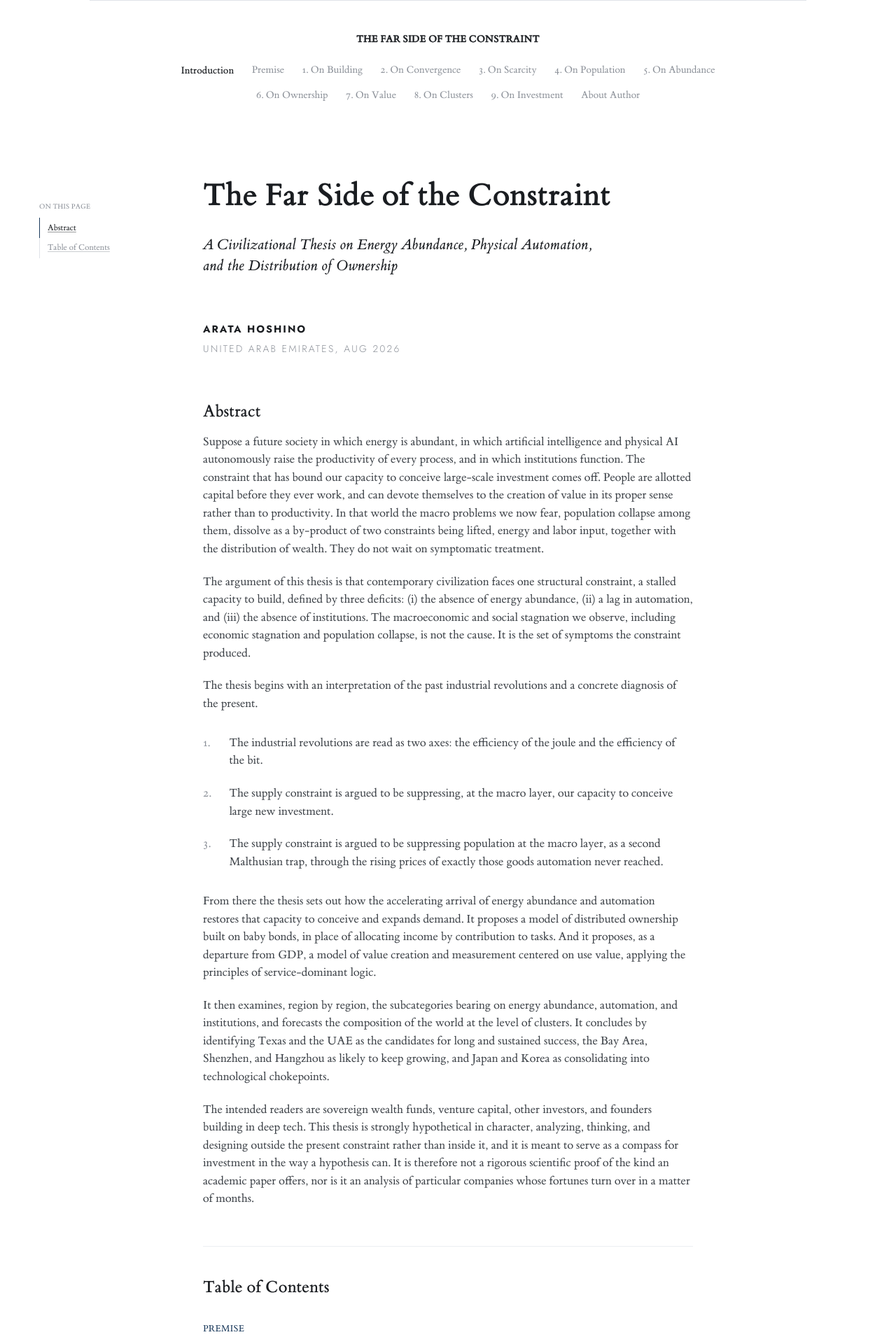
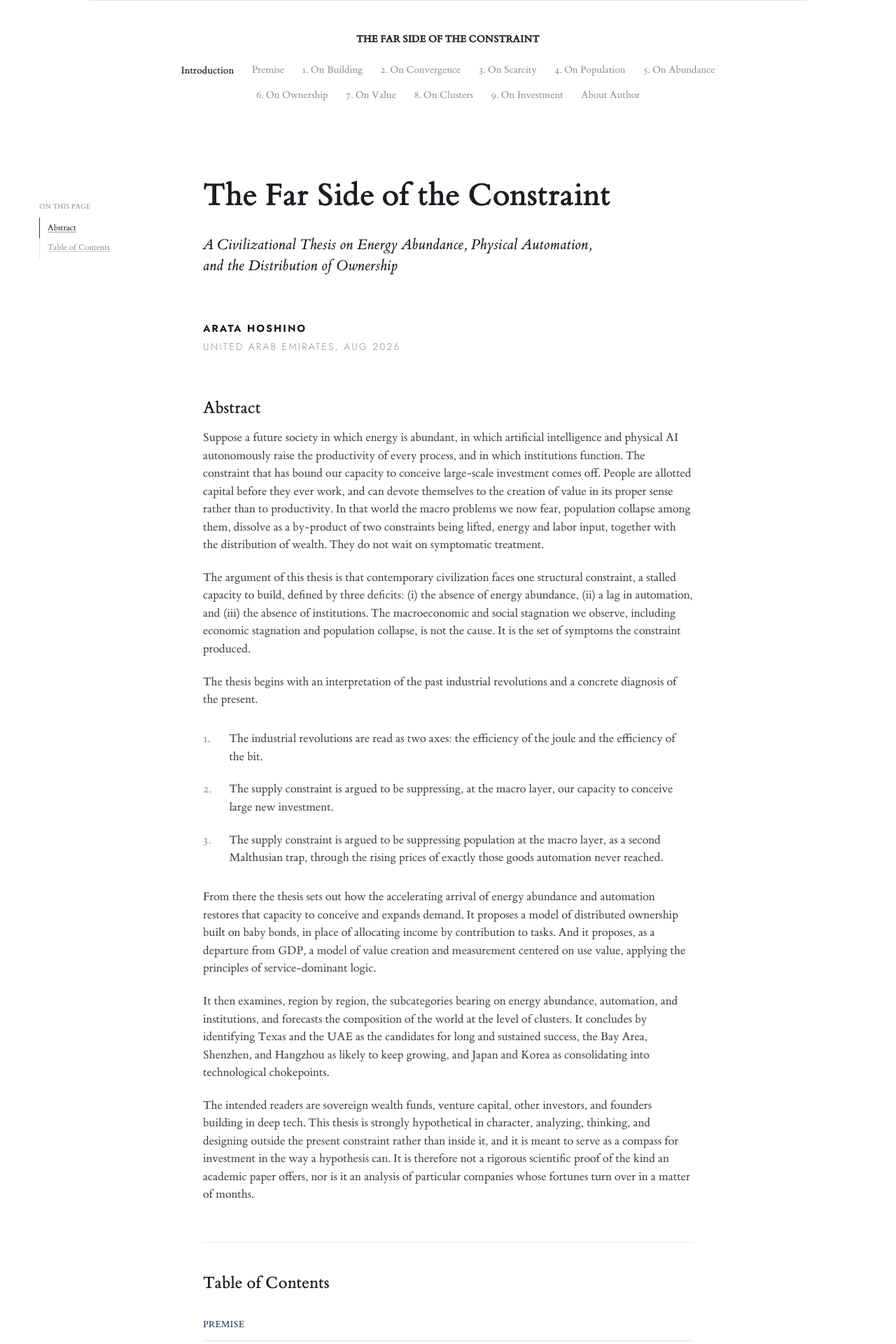
Before and after one commit to arata-hoshino/arata-hoshino.github.io, a Jekyll site: the page built from index.md, in a window 1280 px wide. Shown: the top 1920 px of the page at 70% size. Built offline with Jekyll 4.4.1, drawn with Linux system fonts in a browser that asks for light colours.

Commit message:
Close the inscription up by a tenth
Co-Authored-By: Claude Opus 5 <noreply@anthropic.com>

```diff
--- a/assets/css/style.css
+++ b/assets/css/style.css
@@ -784,7 +784,7 @@ main {
 /* name, place and date are one block: a fixed leading keeps the three
    lines evenly spaced even though the name is set larger */
 .author {
-  line-height: 1.83rem;
+  line-height: 1.65rem;
 }
 
 .author + .author {
```
